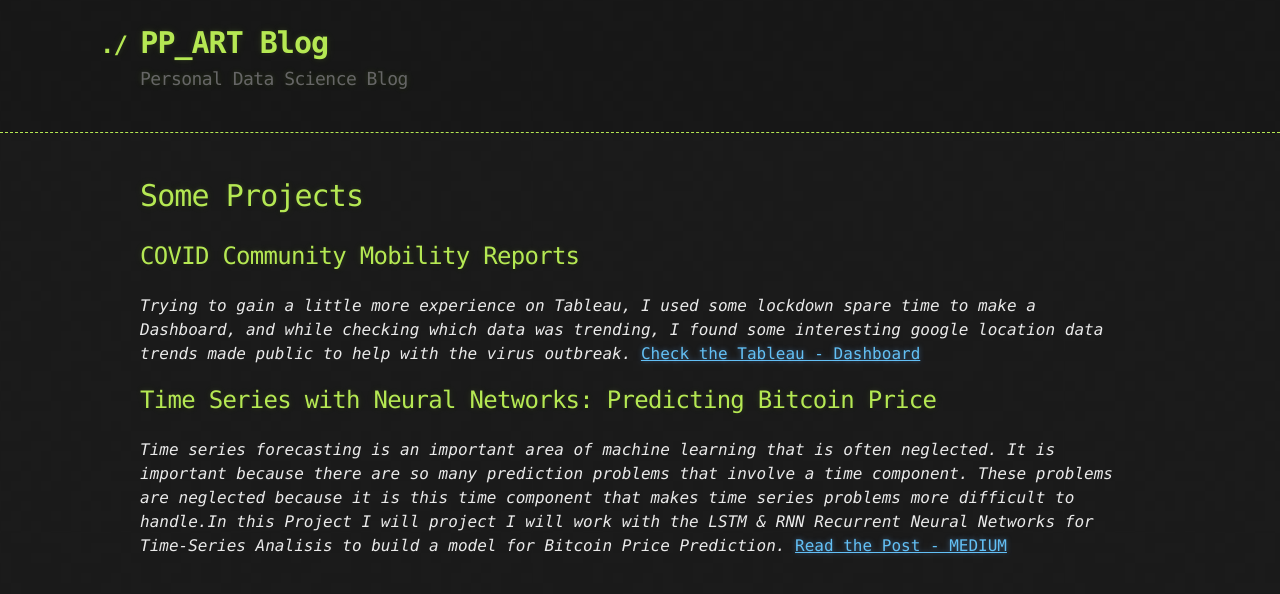
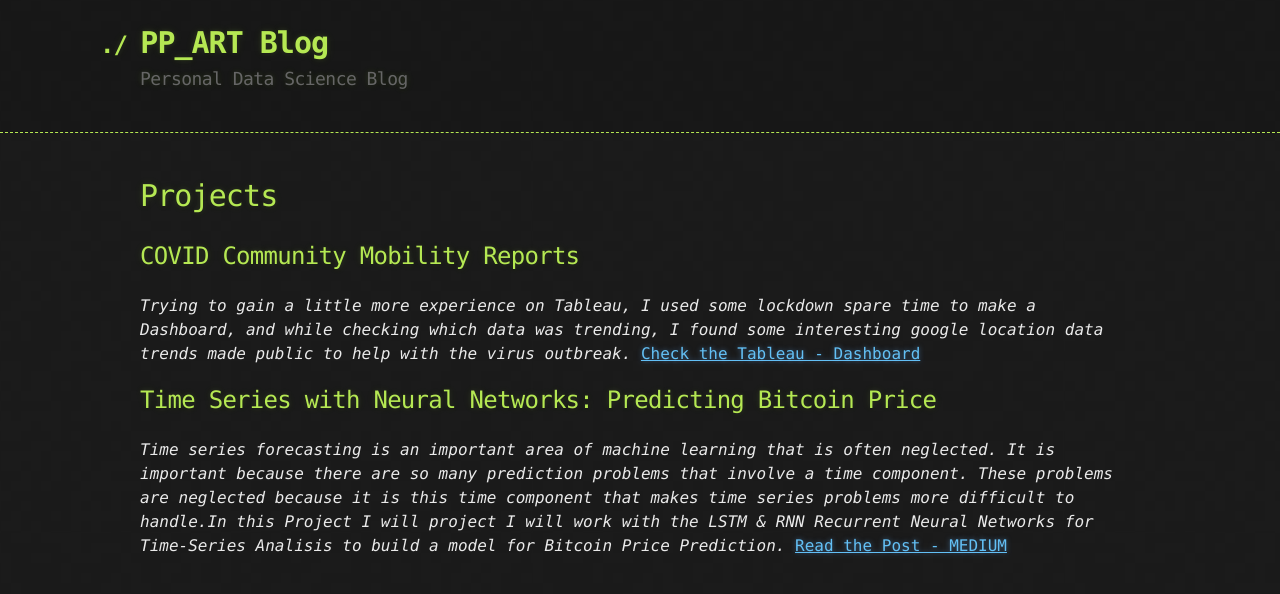
Before and after one commit to PaulB86UK/PP_ART, a Jekyll site: the page built from docs/index.md, in a window 1280 px wide. Shown: the top 594 px of the page. Built offline with Jekyll 4.4.1, drawn with Linux system fonts in a browser that asks for light colours; our own code applies the rules of GitHub Pages for plain Markdown files.

Commit message:
Update index.md

```diff
--- a/docs/index.md
+++ b/docs/index.md
@@ -1,4 +1,4 @@
-# Some Projects
+# Projects
 
 ## COVID Community Mobility Reports
 *Trying to gain a little more experience on Tableau, I used some lockdown spare time to make a Dashboard, and while checking which data was trending, I found some interesting google location data trends made public to help with the virus outbreak.*
```
